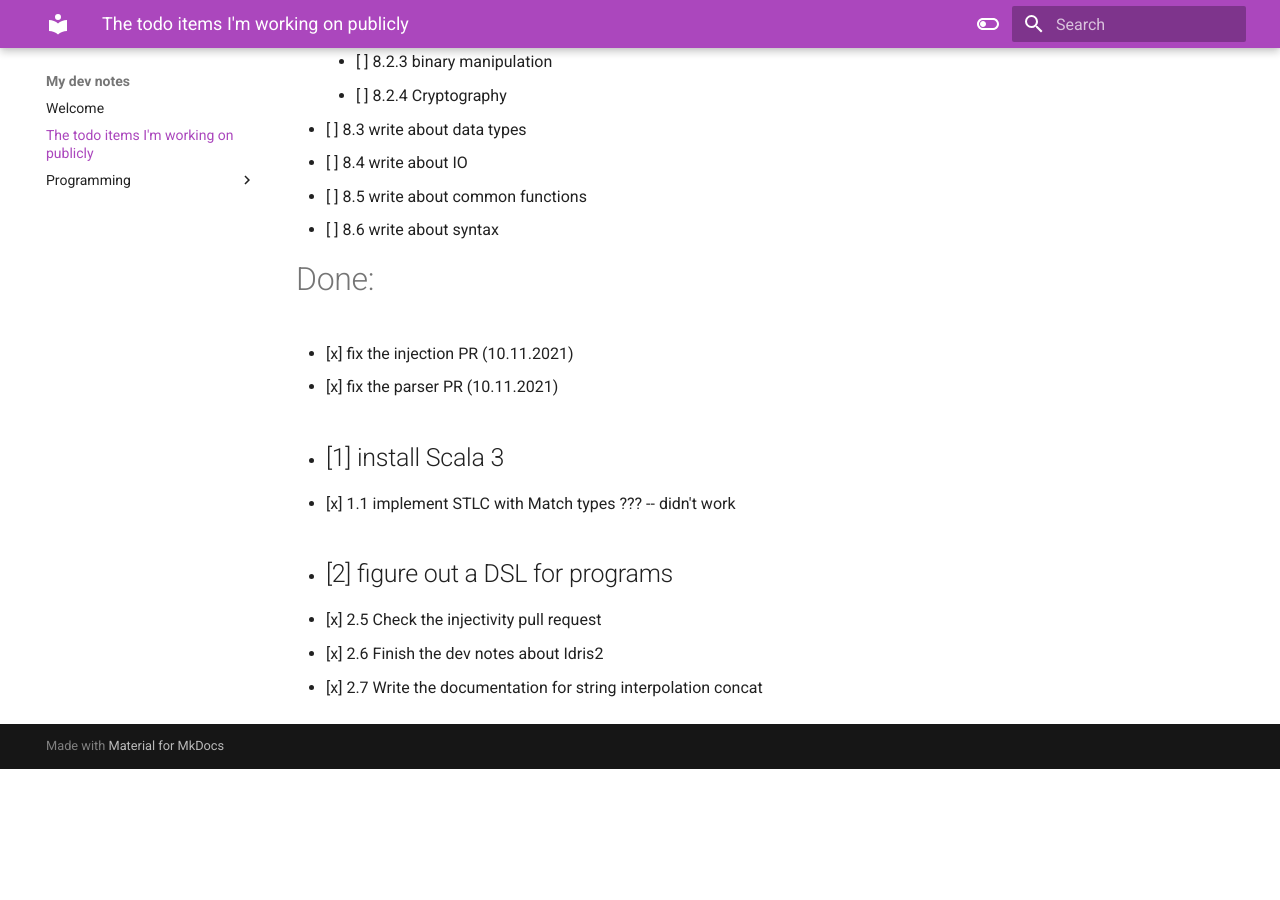
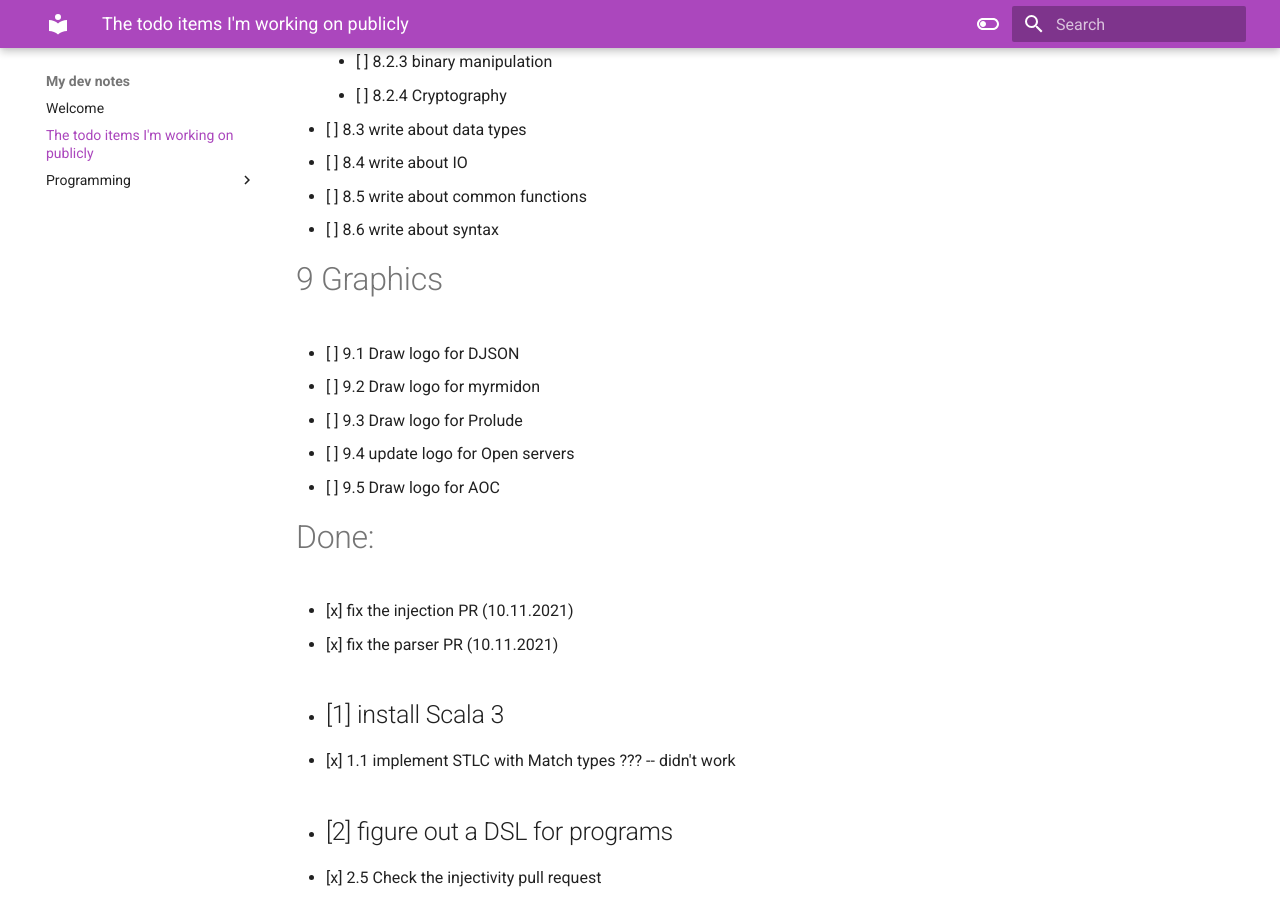
Before and after one commit to andrevidela/dev-notes, an MkDocs documentation site: the page built from docs/TASKS.md, in a window 1280 px wide and 900 px high, scrolled down 2430 px. Built offline with MkDocs 1.6.1 and Material for MkDocs 9.7.7, drawn with Linux system fonts in a browser that asks for light colours; before the commit the page ends 3199 px from its top, so only the background shows below that.

Commit message:
add graphics tasks

```diff
--- a/docs/TASKS.md
+++ b/docs/TASKS.md
@@ -80,6 +80,13 @@ inherit the number of the project they belong to.
   - [ ] 8.5 write about common functions
   - [ ] 8.6 write about syntax
 
+# 9 Graphics
+  - [ ] 9.1 Draw logo for DJSON
+  - [ ] 9.2 Draw logo for myrmidon
+  - [ ] 9.3 Draw logo for Prolude
+  - [ ] 9.4 update logo for Open servers
+  - [ ] 9.5 Draw logo for AOC
+
 # Done:
 - [x] fix the injection PR (10.11.2021)
 - [x] fix the parser PR (10.11.2021)
```
